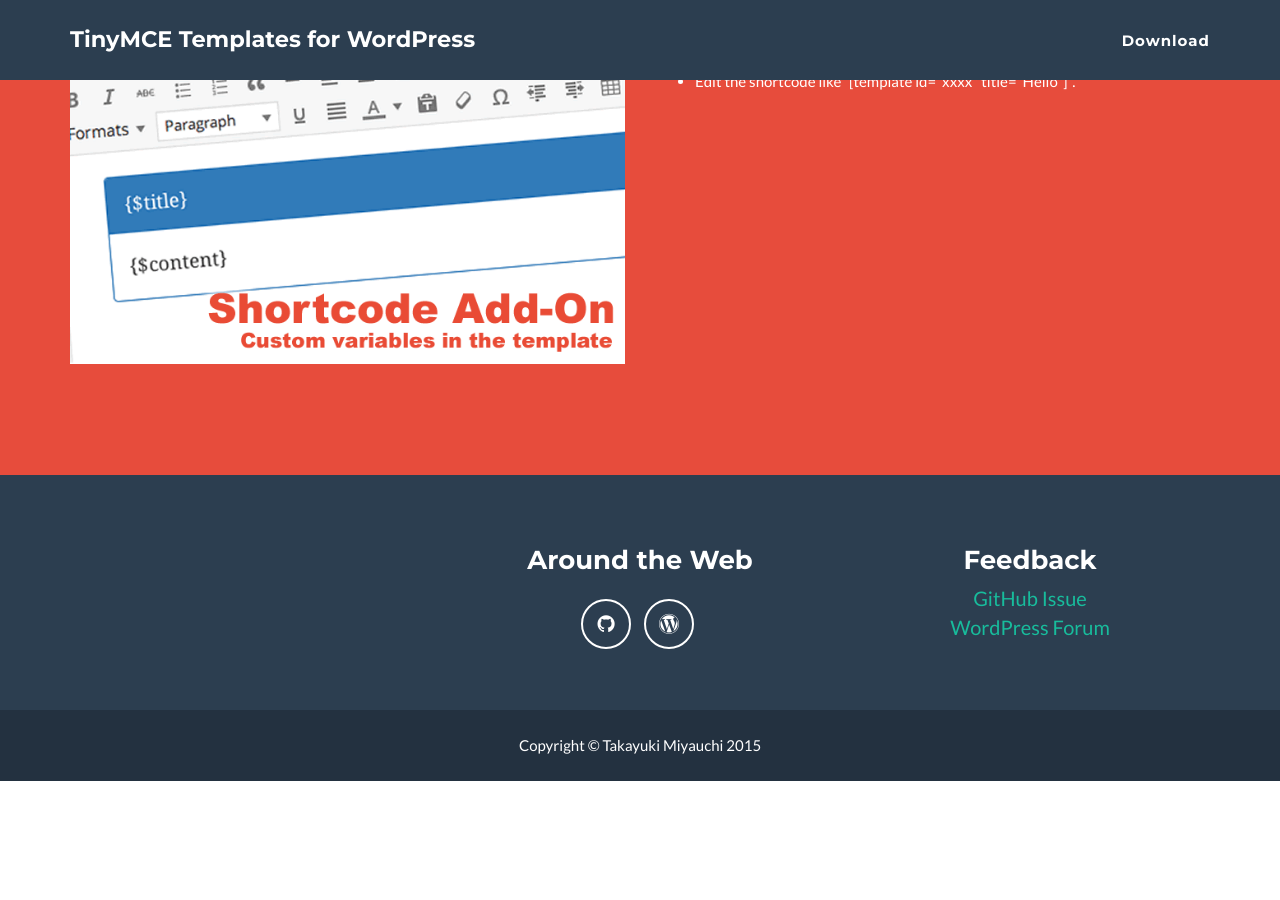
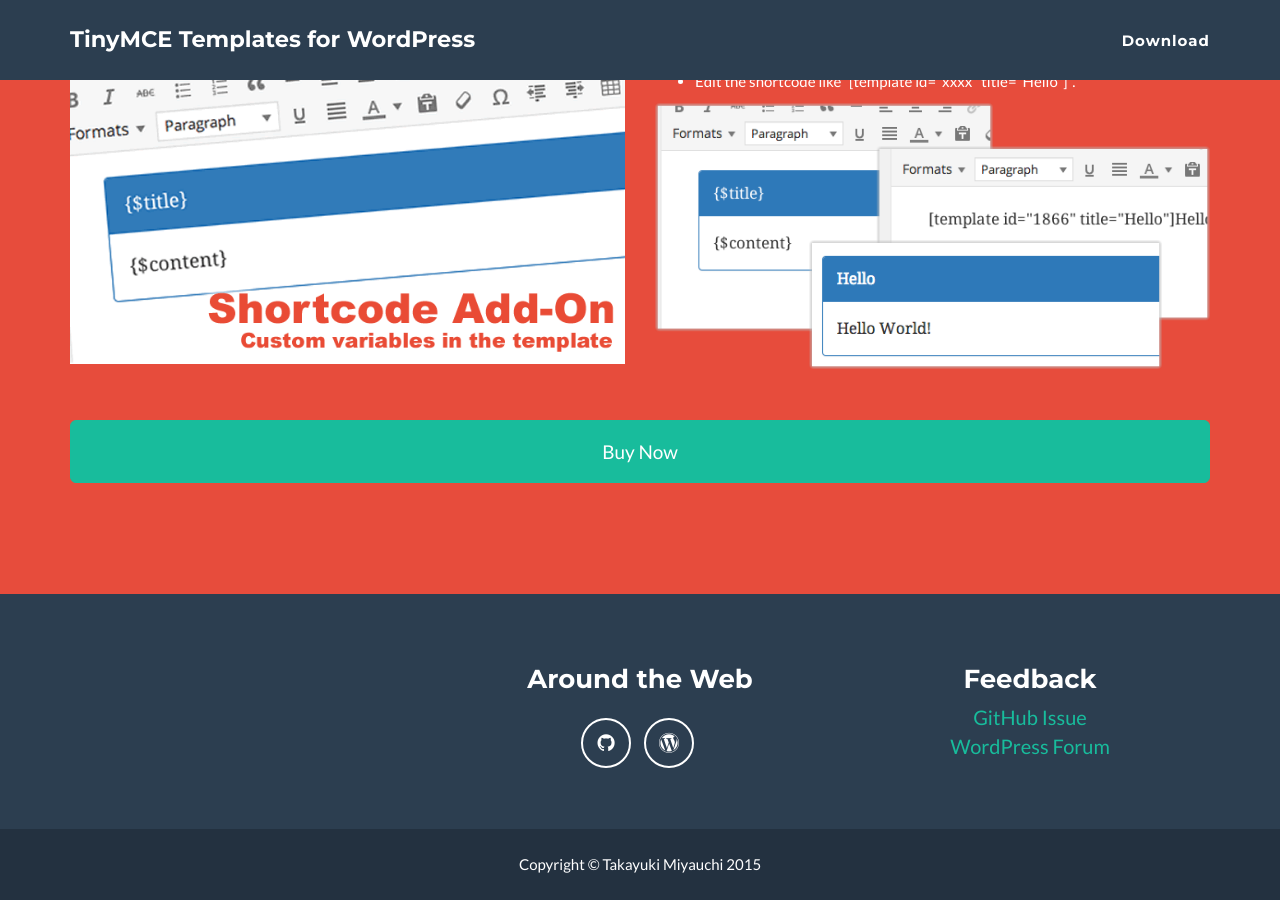
Before and after one commit to miya0001/tinymce-templates, a Jekyll site: the page built from index.html, in a window 1280 px wide and 900 px high, scrolled down 3111 px. Built offline with Jekyll 4.4.1, drawn with Linux system fonts in a browser that asks for light colours; before the commit the page ends 3892 px from its top, so only the background shows below that.

Commit message:
some fix

```diff
--- a/_includes/addon.html
+++ b/_includes/addon.html
@@ -15,6 +15,12 @@
                         <li>Select a template and insert to the post or page.</li>
                         <li>Edit the shortcode like `[template id="xxxx" title="Hello"]`.</li>
                     </ul>
+                    <p><img class="img-responsive" src="img/add-on2.png" /></p>
+                </div>
+            </div>
+            <div class="row">
+                <div class="col-md-12 text-center">
+                    <p style="margin-top: 2em;"><button href="https://gumroad.com/l/EjcZ" type="button" class="btn btn-success btn-lg btn-block">Buy Now</button></p>
                 </div>
             </div>
         </div>
```
Also changed, not shown: img/add-on2.png (added).
